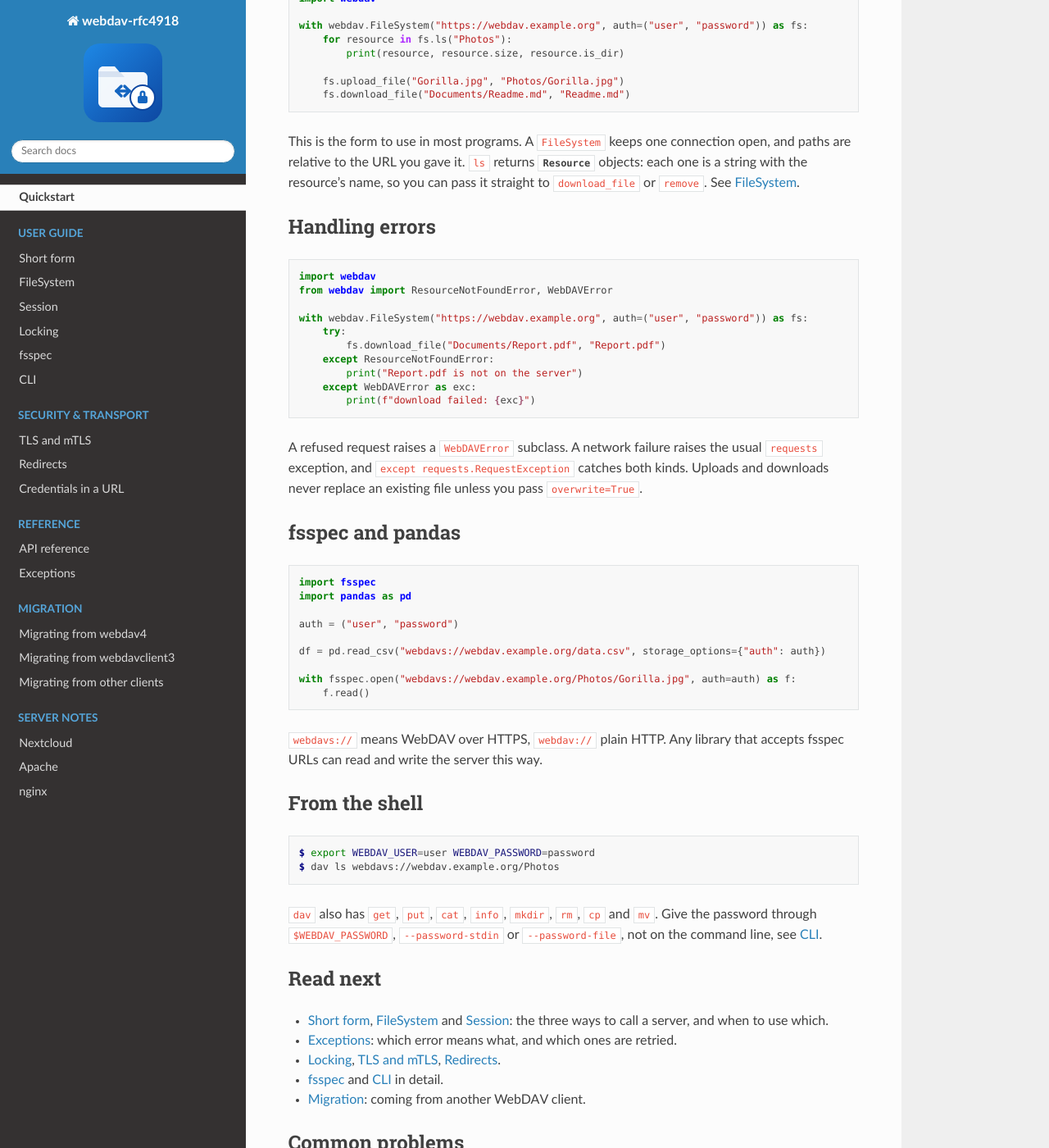
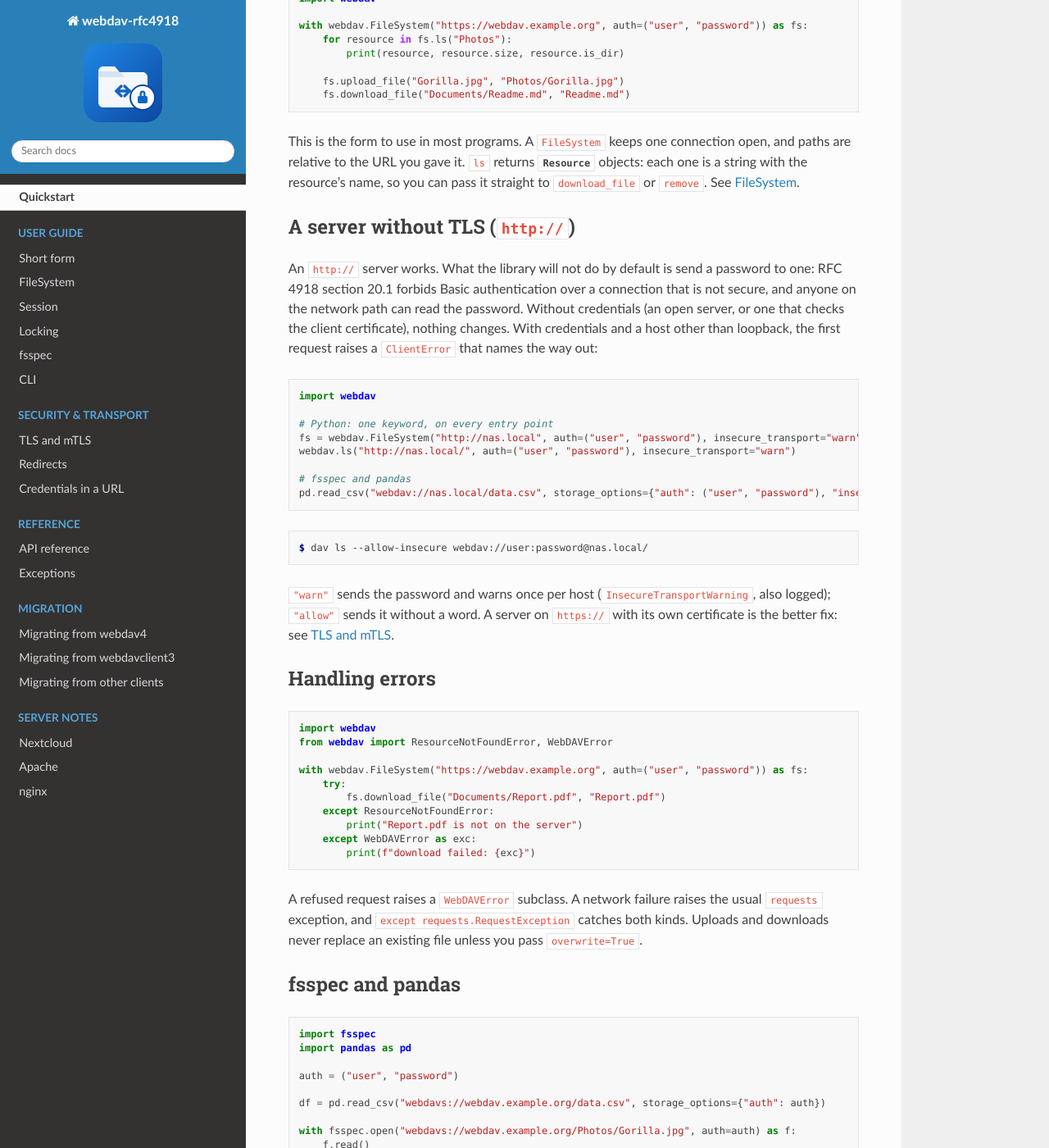
Before and after one commit to manfred-kaiser/webdav-rfc4918, a Sphinx documentation site: the page built from docs/quickstart.md, in a window 1280 px wide and 1400 px high, scrolled down 1365 px. Shown: the whole window at 82% size. Built offline with Sphinx 7.4.7 and the Read the Docs theme 3.1.0, drawn with Linux system fonts in a browser that asks for light colours; some of the changed text lies outside the part shown.

Commit message:
Document the http:// opt-in on every entry point and test it
Quickstart section for servers without TLS, fsspec/pandas note, a table
row for the refusal. Tests: Session, FileSystem, short form, fsspec (class
and URL) and dav refuse credentials over http with the way out named, and
send them with insecure_transport or --allow-insecure.

````diff
--- a/docs/quickstart.md
+++ b/docs/quickstart.md
@@ -70,6 +70,35 @@ returns {class}`~webdav.resource.Resource` objects: each one is a string
 with the resource's name, so you can pass it straight to `download_file`
 or `remove`. See [FileSystem](reference/filesystem.md).
 
+## A server without TLS (`http://`)
+
+An `http://` server works. What the library will not do by default is send a
+password to one: RFC 4918 section 20.1 forbids Basic authentication over a
+connection that is not secure, and anyone on the network path can read the
+password. Without credentials (an open server, or one that checks the client
+certificate), nothing changes. With credentials and a host other than
+loopback, the first request raises a `ClientError` that names the way out:
+
+```python
+import webdav
+
+# Python: one keyword, on every entry point
+fs = webdav.FileSystem("http://nas.local", auth=("user", "password"), insecure_transport="warn")
+webdav.ls("http://nas.local/", auth=("user", "password"), insecure_transport="warn")
+
+# fsspec and pandas
+pd.read_csv("webdav://nas.local/data.csv", storage_options={"auth": ("user", "password"), "insecure_transport": "warn"})
+```
+
+```console
+$ dav ls --allow-insecure webdav://user:password@nas.local/
+```
+
+`"warn"` sends the password and warns once per host (`InsecureTransportWarning`,
+also logged); `"allow"` sends it without a word. A server on `https://` with
+its own certificate is the better fix: see
+[TLS and mTLS](reference/tls.md#an-intranet-server-with-its-own-certificate).
+
 ## Handling errors
 
 ```python
@@ -137,7 +166,8 @@ Give the password through `$WEBDAV_PASSWORD`, `--password-stdin` or
 |---|---|
 | `HTTPStatusError` with `status_code` 401 | Wrong username or password. See [Exceptions](reference/exceptions.md). |
 | `requests.exceptions.SSLError` on a server with a self-signed certificate | Pass the CA: `verify="ca.pem"`. See [TLS and mTLS](reference/tls.md). |
-| `InsecureTransportWarning` | The URL is `http://`/`webdav://`, so the password goes out in clear text. See [Session](reference/session.md#limits-on-what-a-server-can-make-the-client-do). |
+| `ClientError`: "refusing to send credentials ... over plain http" | The URL is `http://`/`webdav://` and has credentials. Pass `insecure_transport="warn"` (`dav --allow-insecure`), or use `https://`. See [A server without TLS](#a-server-without-tls-http). |
+| `InsecureTransportWarning` | You allowed it: the password goes out in clear text. See [Session](reference/session.md#credentials-over-plain-http). |
 | Which URL for Nextcloud? | The WebDAV URL is `https://<host>/remote.php/dav/files/<user>`. See [Nextcloud](nextcloud-compliance-check.md). |
 | `ResourceConflictError` (409) on upload or `mkdir` | The parent folder does not exist. Create it with `mkdir` first. |
 | `ResourceAlreadyExistsError` on upload | The file exists. Pass `overwrite=True` to replace it. |
````
Also changed, not shown: docs/reference/fsspec.md (+6 -0 lines), 1 other file.
